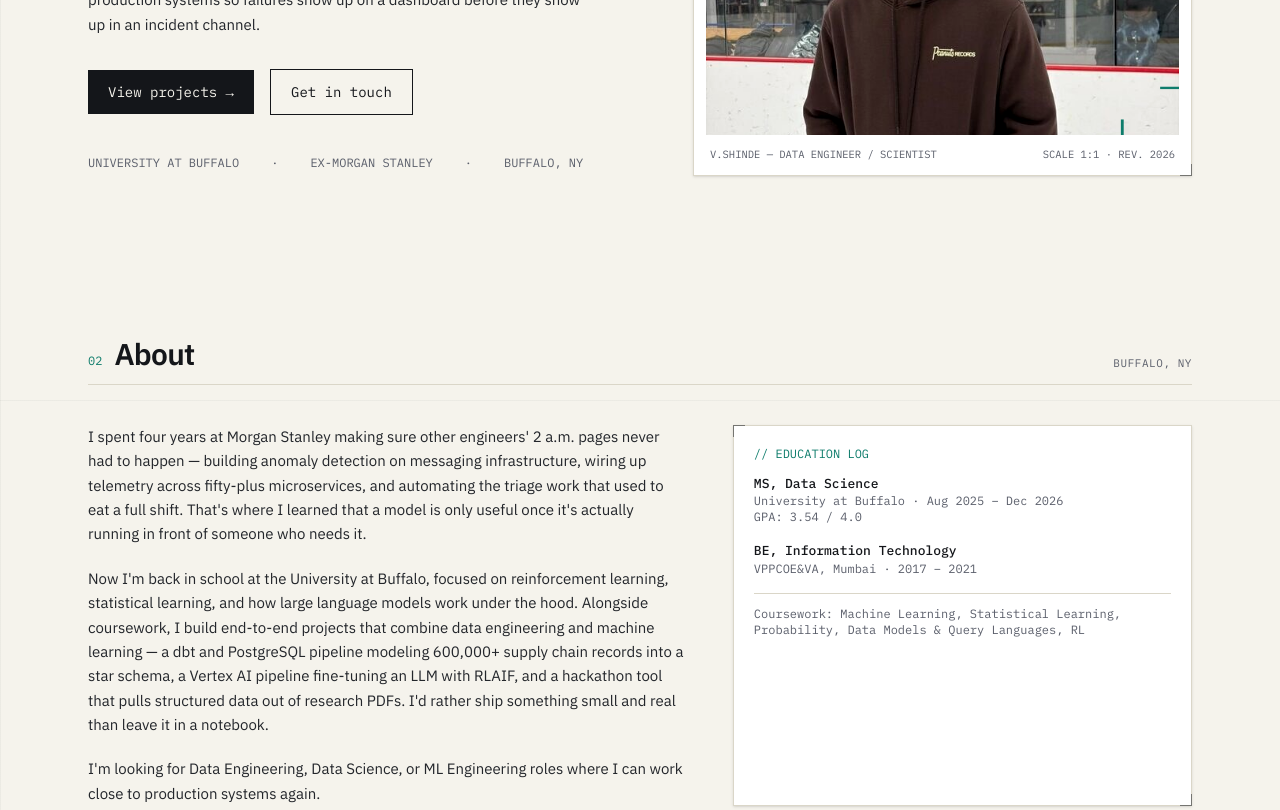
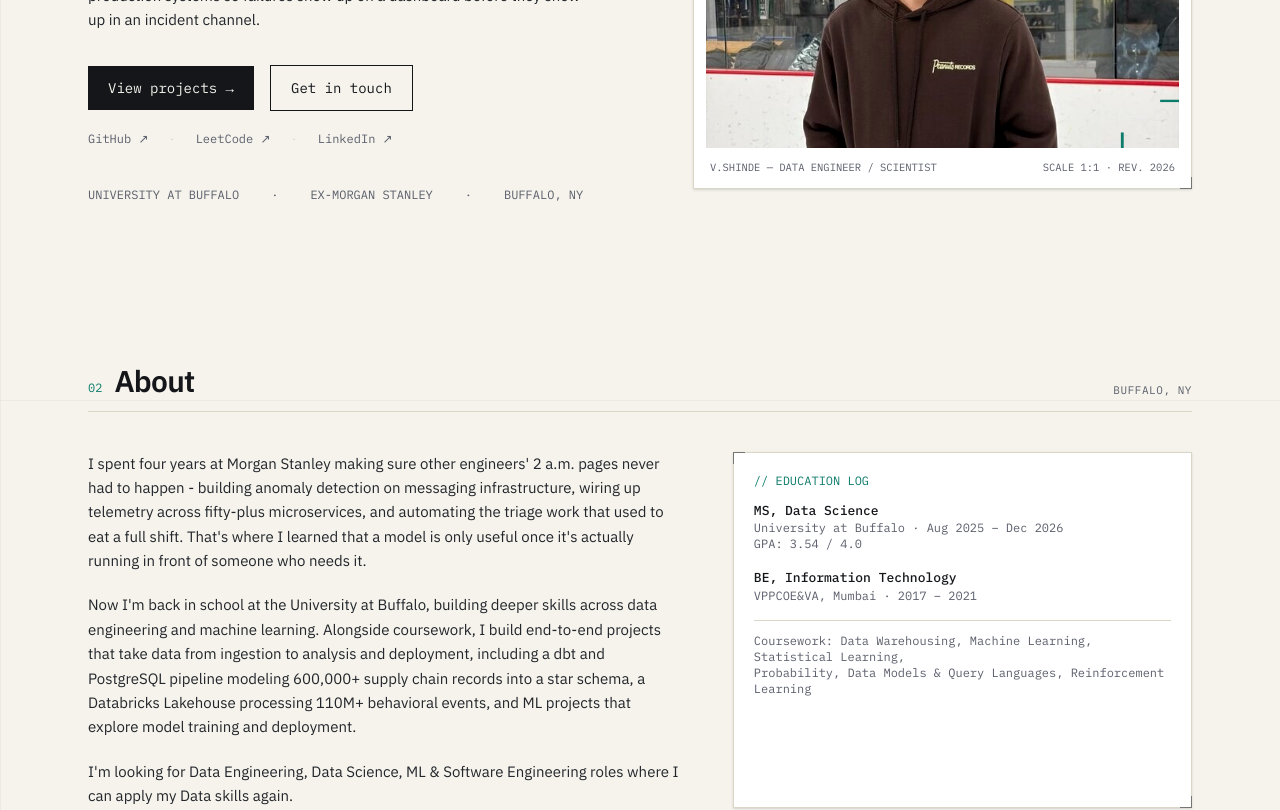
Before and after one commit to Vedant321/portfolio, a React (Vite) app: page / in a window 1280 px wide. Shown: the part 400-1210 px from the top of the page. Built offline with nearby package versions, Linux system fonts and the light colour scheme.

Commit message:
Updated portfolio

```diff
--- a/src/components/About.jsx
+++ b/src/components/About.jsx
@@ -8,23 +8,22 @@ export default function About() {
         <div className="space-y-5 text-[15px] leading-relaxed text-[var(--color-ink)]">
           <p>
             I spent four years at Morgan Stanley making sure other engineers' 2 a.m. pages
-            never had to happen — building anomaly detection on messaging infrastructure,
+            never had to happen - building anomaly detection on messaging infrastructure,
             wiring up telemetry across fifty-plus microservices, and automating the
             triage work that used to eat a full shift. That's where I learned that a model
             is only useful once it's actually running in front of someone who needs it.
           </p>
           <p>
-            Now I'm back in school at the University at Buffalo, focused on reinforcement learning,
-            statistical learning, and how large language models work under the hood.
-            Alongside coursework, I build end-to-end projects that combine data engineering and
-            machine learning — a dbt and PostgreSQL pipeline modeling 600,000+
-            supply chain records into a star schema, a Vertex AI pipeline fine-tuning an LLM with RLAIF,
-            and a hackathon tool that pulls structured data out of research PDFs. I'd rather ship something
-            small and real than leave it in a notebook.
+            Now I'm back in school at the University at Buffalo, building deeper skills across
+            data engineering and machine learning. Alongside coursework, I build end-to-end
+            projects that take data from ingestion to analysis and deployment, including a
+            dbt and PostgreSQL pipeline modeling 600,000+ supply chain records into a star
+            schema, a Databricks Lakehouse processing 110M+ behavioral events, and ML projects
+            that explore model training and deployment.
           </p>
           <p>
-            I'm looking for Data Engineering, Data Science, or ML Engineering roles where
-            I can work close to production systems again.
+            I'm looking for Data Engineering, Data Science, ML & Software Engineering roles where
+            I can apply my Data skills again.
           </p>
         </div>
 
@@ -40,8 +39,8 @@ export default function About() {
             <p className="text-[var(--color-ink-soft)] text-xs">VPPCOE&VA, Mumbai · 2017 – 2021</p>
           </div>
           <div className="pt-3 border-t border-[var(--color-paper-line)] text-xs text-[var(--color-ink-soft)]">
-            <p>Coursework: Machine Learning, Statistical Learning,</p>
-            <p>Probability, Data Models & Query Languages, RL</p>
+            <p>Coursework: Data Warehousing, Machine Learning, Statistical Learning,</p>
+            <p>Probability, Data Models & Query Languages, Reinforcement Learning</p>
           </div>
         </div>
       </div>
--- a/src/components/Contact.jsx
+++ b/src/components/Contact.jsx
@@ -15,7 +15,7 @@ export default function Contact() {
       <div className="grid md:grid-cols-2 gap-10 items-start">
         <div>
           <p className="text-[15px] leading-relaxed text-[var(--color-ink)] max-w-md">
-            Open to Data Engineering, Data Science, and ML Engineering roles. If something
+            Open to Data Engineering, Data Science, ML & Software Engineering roles. If something
             here is relevant to what you're building, I'd like to hear about it.
           </p>
           <a
--- a/src/components/Hero.jsx
+++ b/src/components/Hero.jsx
@@ -5,13 +5,16 @@ export default function Hero() {
         <p className="font-mono text-xs text-[var(--color-teal)] mb-4 tracking-wider">
           FIG. 01 — PROFILE SCHEMATIC
         </p>
+
         <h1 className="font-[var(--font-display)] text-4xl sm:text-5xl md:text-6xl font-semibold leading-[1.05] text-[var(--color-heading)]">
           Vedant Shinde
         </h1>
+
         <p className="mt-5 font-mono text-sm sm:text-base text-[var(--color-ink-soft)] max-w-lg">
           Data Engineer / Data Scientist — building the pipelines that move data
           reliably and the models that turn it into decisions.
         </p>
+
         <p className="mt-5 text-[15px] text-[var(--color-ink)] max-w-lg leading-relaxed">
           MS in Data Science candidate at the University at Buffalo, previously a Senior
           Associate at Morgan Stanley, where I spent four years
@@ -26,11 +29,46 @@ export default function Hero() {
           >
             View projects →
           </a>
+
           <a
             href="#contact"
             className="font-mono text-sm px-5 py-3 border border-[var(--color-heading)] text-[var(--color-heading)] hover:bg-[var(--color-heading)] hover:text-[var(--color-paper)] transition-colors"
           >
             Get in touch
+          </a>
+        </div>
+
+        {/* External profiles */}
+        <div className="mt-5 flex flex-wrap items-center gap-5 font-mono text-xs">
+          <a
+            href="https://github.com/Vedant321"
+            target="_blank"
+            rel="noopener noreferrer"
+            className="text-[var(--color-ink-soft)] hover:text-[var(--color-teal)] transition-colors"
+          >
+            GitHub ↗
+          </a>
+
+          <span className="text-[var(--color-paper-line)]">·</span>
+
+          <a
+            href="https://leetcode.com/u/Vedant_12345/"
+            target="_blank"
+            rel="noopener noreferrer"
+            className="text-[var(--color-ink-soft)] hover:text-[var(--color-teal)] transition-colors"
+          >
+            LeetCode ↗
+          </a>
+
+          <span className="text-[var(--color-paper-line)]">·</span>
+
+          <a
+            href="https://linkedin.com/in/vedant-nilesh-shinde"
+            target="_blank"
+            rel="noopener noreferrer"
+            className="text-[var(--color-ink-soft)] hover:text-[var(--color-teal)] transition-colors"
+          >
+            LinkedIn ↗
           </a>
         </div>
 
@@ -51,17 +89,52 @@ export default function Hero() {
               alt="Vedant Shinde"
               className="w-full aspect-[6/5] object-cover object-top grayscale-[15%] contrast-[1.05]"
             />
+
             {/* corner crosshairs on the photo itself */}
-            <svg className="absolute inset-0 w-full h-full pointer-events-none" viewBox="0 0 100 100" preserveAspectRatio="none">
-              <line x1="0" y1="12" x2="4" y2="12" stroke="var(--color-amber)" strokeWidth="0.6" />
-              <line x1="12" y1="0" x2="12" y2="4" stroke="var(--color-amber)" strokeWidth="0.6" />
-              <line x1="100" y1="88" x2="96" y2="88" stroke="var(--color-teal)" strokeWidth="0.6" />
-              <line x1="88" y1="100" x2="88" y2="96" stroke="var(--color-teal)" strokeWidth="0.6" />
+            <svg
+              className="absolute inset-0 w-full h-full pointer-events-none"
+              viewBox="0 0 100 100"
+              preserveAspectRatio="none"
+            >
+              <line
+                x1="0"
+                y1="12"
+                x2="4"
+                y2="12"
+                stroke="var(--color-amber)"
+                strokeWidth="0.6"
+              />
+              <line
+                x1="12"
+                y1="0"
+                x2="12"
+                y2="4"
+                stroke="var(--color-amber)"
+                strokeWidth="0.6"
+              />
+              <line
+                x1="100"
+                y1="88"
+                x2="96"
+                y2="88"
+                stroke="var(--color-teal)"
+                strokeWidth="0.6"
+              />
+              <line
+                x1="88"
+                y1="100"
+                x2="88"
+                y2="96"
+                stroke="var(--color-teal)"
+                strokeWidth="0.6"
+              />
             </svg>
+
             <span className="absolute top-2 right-2 font-mono text-[10px] px-2 py-0.5 bg-[var(--color-panel)]/90 text-[var(--color-ink-soft)] border border-[var(--color-paper-line)]">
               FIG. 01
             </span>
           </div>
+
           <div className="flex items-center justify-between mt-3 px-1 font-mono text-[10.5px] text-[var(--color-ink-soft)]">
             <span>V.SHINDE — DATA ENGINEER / SCIENTIST</span>
             <span>SCALE 1:1 · REV. 2026</span>
--- a/src/components/Skills.jsx
+++ b/src/components/Skills.jsx
@@ -3,11 +3,11 @@ import SectionLabel from './SectionLabel';
 const groups = [
   {
     label: 'Data Engineering',
-    items: ['Data Warehousing', 'Snowflake', 'dbt', 'Data Modeling', 'Star Schema Design', 'OLTP / OLAP', 'ETL / ELT Pipelines', 'PostgreSQL'],
+    items: ['Data Warehousing', 'PostgreSQL', 'dbt', 'Data Modeling', 'PySpark', 'Star Schema Design', 'OLTP / OLAP', 'ETL / ELT Pipelines', 'Snowflake'],
   },
   {
     label: 'ML & AI',
-    items: ['Python', 'PyTorch', 'Scikit-Learn', 'MLflow', 'MLOps', 'Reinforcement Learning', 'LLMs', 'A/B Testing', 'GCP / Vertex AI', 'AWS'],
+    items: ['Python', 'PyTorch', 'Scikit-Learn', 'MLflow', 'MLOps', 'Reinforcement Learning', 'LLMs', 'A/B Testing', 'GCP / Vertex AI', 'AWS', 'MCP'],
   },
   {
     label: 'Languages & Databases',
```
